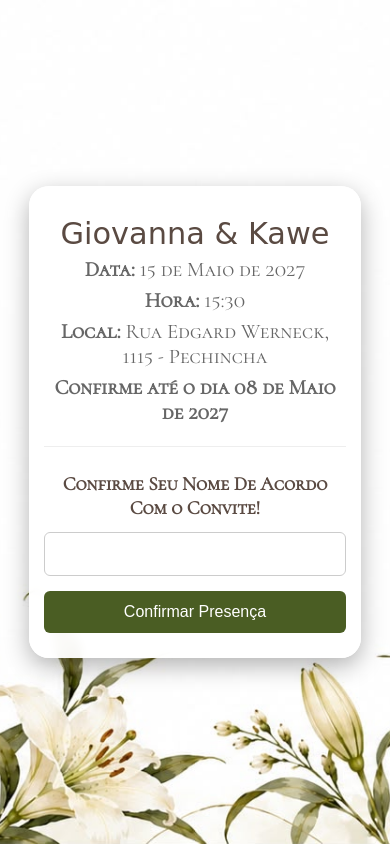
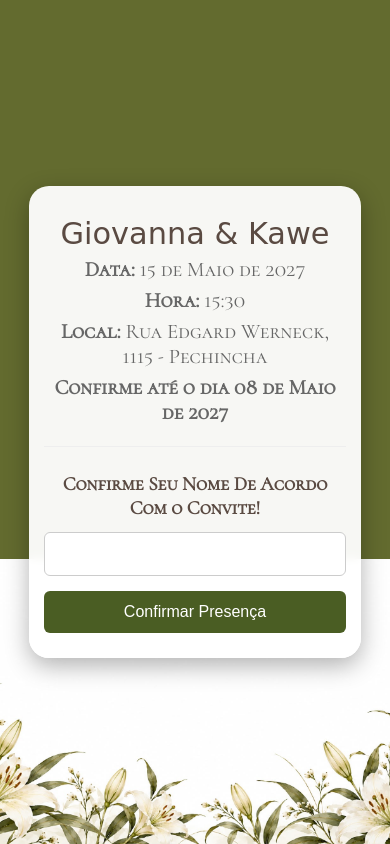
Before and after one commit to KaweAugusto/Site-de-Confirma-o, a PHP site: page / in a window 390 px wide. Run offline with PHP 8.4, Linux system fonts and the light colour scheme; some web fonts are replaced.

Commit message:
Update index.php

```diff
--- a/index.php
+++ b/index.php
@@ -109,7 +109,7 @@ if ($_SERVER["REQUEST_METHOD"] == "POST") {
             font-family: 'Georgia', serif;
             text-align: center;
             background-image: url("static/fundo-flores.png.jpeg");
-            background-size: cover;
+            background-size: 100% auto; /* Afasta o zoom e adapta a largura exata da imagem */
             background-position: center bottom;
             background-repeat: no-repeat;
             background-attachment: fixed;
@@ -144,7 +144,7 @@ if ($_SERVER["REQUEST_METHOD"] == "POST") {
             font-weight: normal;
             margin-bottom: 0px;
             margin-top: 5px;
-            white-space: nowrap; /* Impede que o nome quebre de linha no PC */
+            white-space: nowrap;
         }
 
         .info {
@@ -211,8 +211,11 @@ if ($_SERVER["REQUEST_METHOD"] == "POST") {
 
         /* Ajustes exatos para telemóveis */
         @media (max-width: 600px) {
+            body {
+                background-size: 130% auto; /* Menos zoom no telemóvel para mostrar mais flores */
+            }
             h1 {
-                font-size: 1.9em; /* Reduz na medida certa para garantir uma linha só no telemóvel */
+                font-size: 1.9em;
             }
             .container {
                 padding: 25px 15px;
```
